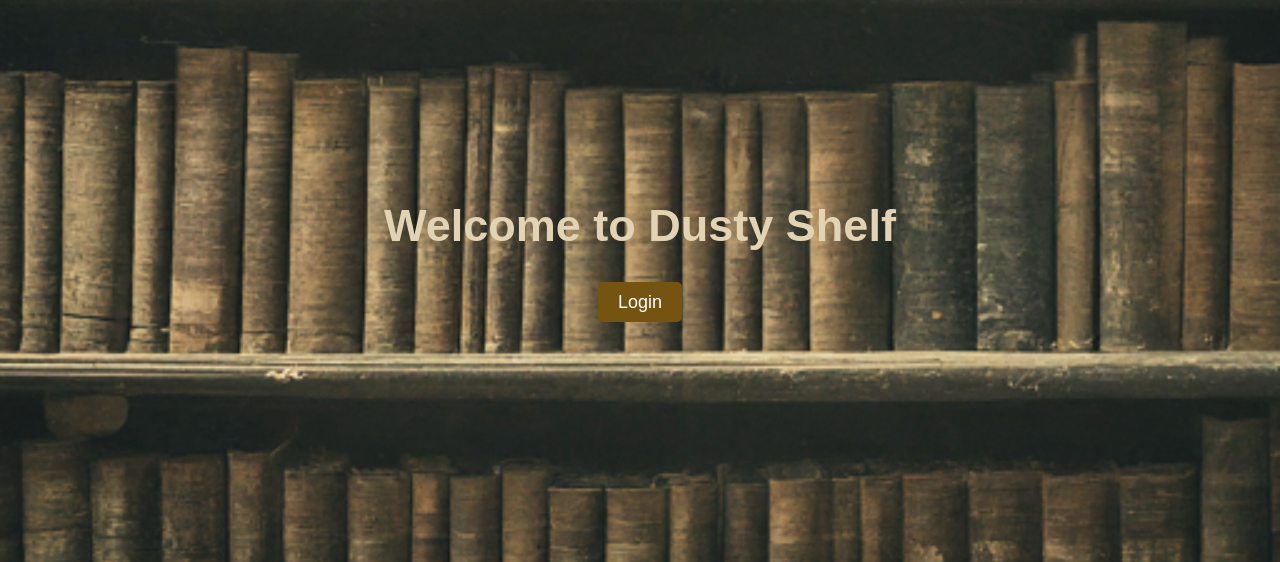
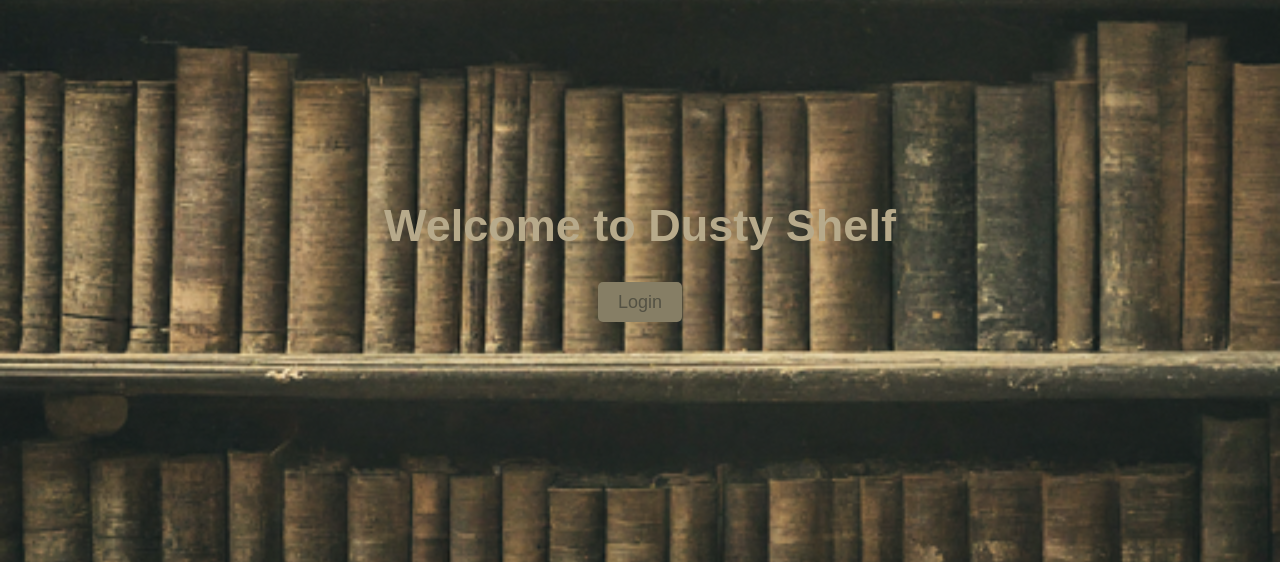
Before and after one commit to CS492-Group4/dusty-shelf, a Django app: page / in a window 1280 px wide. Shown: the part 309-871 px from the top of the page. Run offline with Django 5.2, Linux system fonts and the light colour scheme.

Commit message:
color matching

```diff
--- a/books/templates/landing.html
+++ b/books/templates/landing.html
@@ -39,12 +39,12 @@
         .content h1 {
             margin-bottom: 40px;
             font-size: 3em;
-            color: #E2D3B4;
+            color: #B7AA8B;
         }
 
         .login-button {
-            background-color: #755411;
-            color: white;
+            background-color: #867E65;
+            color: #545244;
             padding: 10px 20px;
             border: none;
             border-radius: 5px;
```
